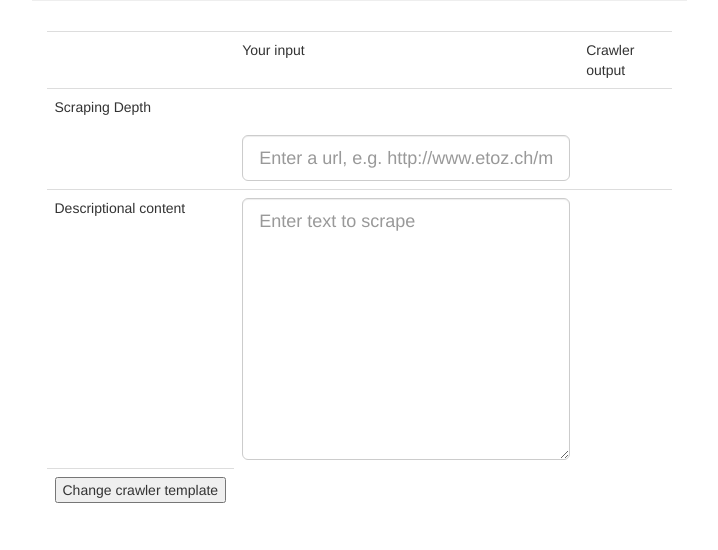
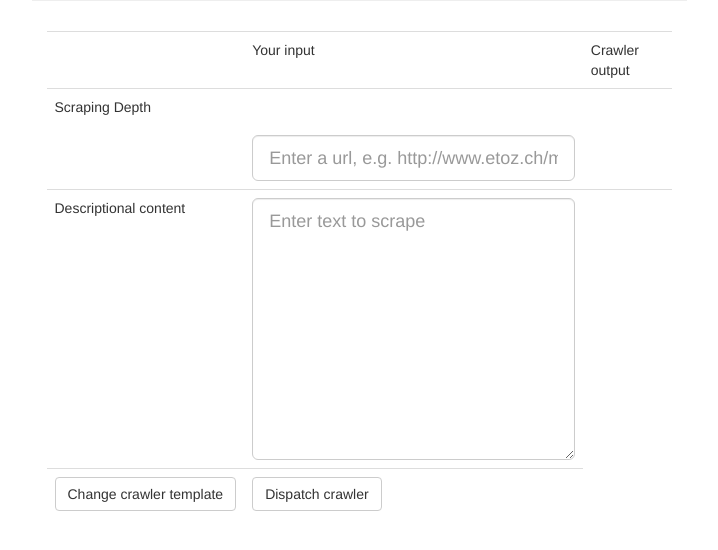
Before and after one commit to pejaab/unstructured-data-crawler, a Django app: template impudo-ui/interface/templates/template.html in a window 1280 px wide. Shown: the part 194-744 px from the top of the page, without its empty margins (281-999 px from the left). Run offline with Django 3.2, Linux system fonts and the light colour scheme; the template is opened without the code that fills it: values that come from a table or form of the project are taken from there, others are empty; some libraries are stand-ins or nearby versions.

Commit message:
integrates second button to dispatch crawler

```diff
--- a/impudo-ui/interface/templates/template.html
+++ b/impudo-ui/interface/templates/template.html
@@ -23,7 +23,14 @@
         </td>
         <td>{{ item.desc }}</td>
       </tr>
-      <tr><td><input id='id_submit' type='submit' value='Change crawler template'></td></tr>
+      <tr>
+        <td>
+          <input id='id_submit' type='submit' value='Change crawler template' class='btn btn-default'>
+        </td>
+        <td>
+          <input id='id_dispatch' type='submit' value='Dispatch crawler' class='btn btn-default'>
+        </td>
+      </tr>
     </table>
     {% csrf_token %}
     {% if form.errors %}
```
